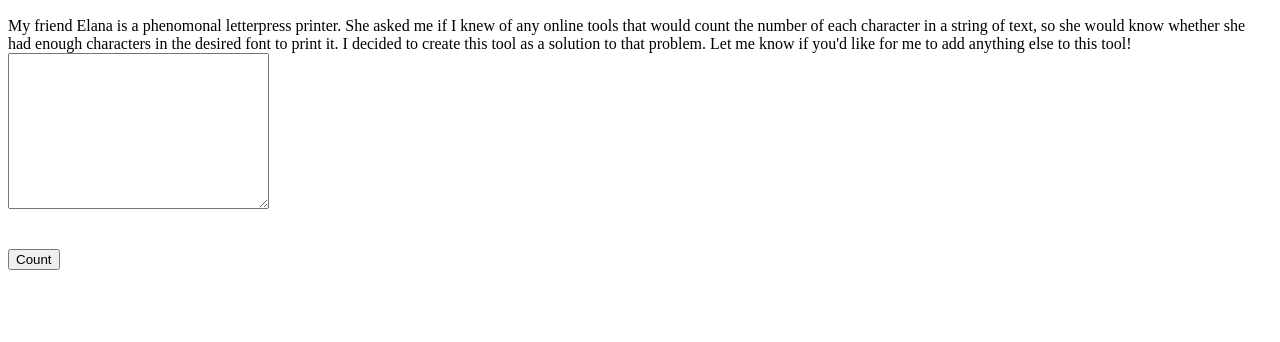
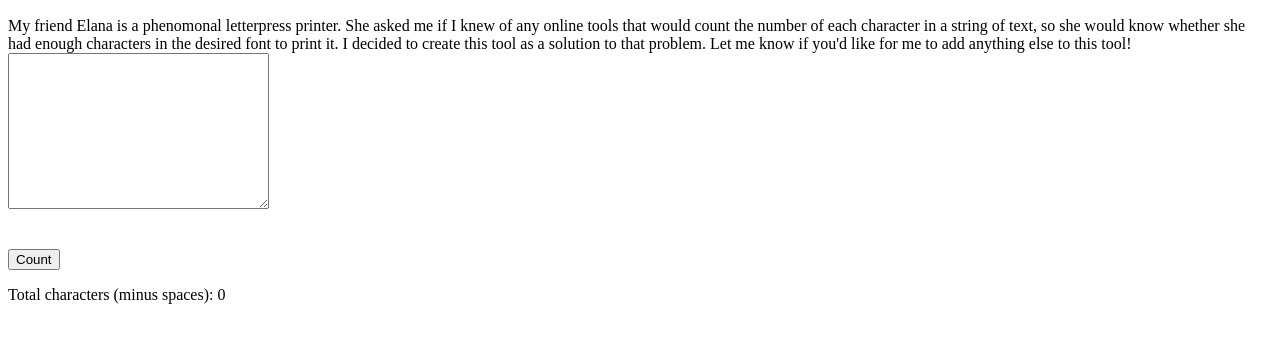
Before and after one commit to schmidtsusanr/character-counter, a plain HTML site: page index.html in a window 1280 px wide. Both pictures are taken after a click on the button "Count". Shown: the part 50-392 px from the top of the page. Drawn offline with Linux system fonts and the light colour scheme.

Commit message:
changed innerHTML ID to counter_result

```diff
--- a/index.html
+++ b/index.html
@@ -46,7 +46,7 @@ function counter(){
       if (cnt > 0) {
         finalArray.push(current + ' : ' + cnt);
     }
-  document.getElementById("demo").innerHTML = finalArray.join("<br />");
+  document.getElementById("counter_result").innerHTML = finalArray.join("<br />");
 };
 </script>
 
```
